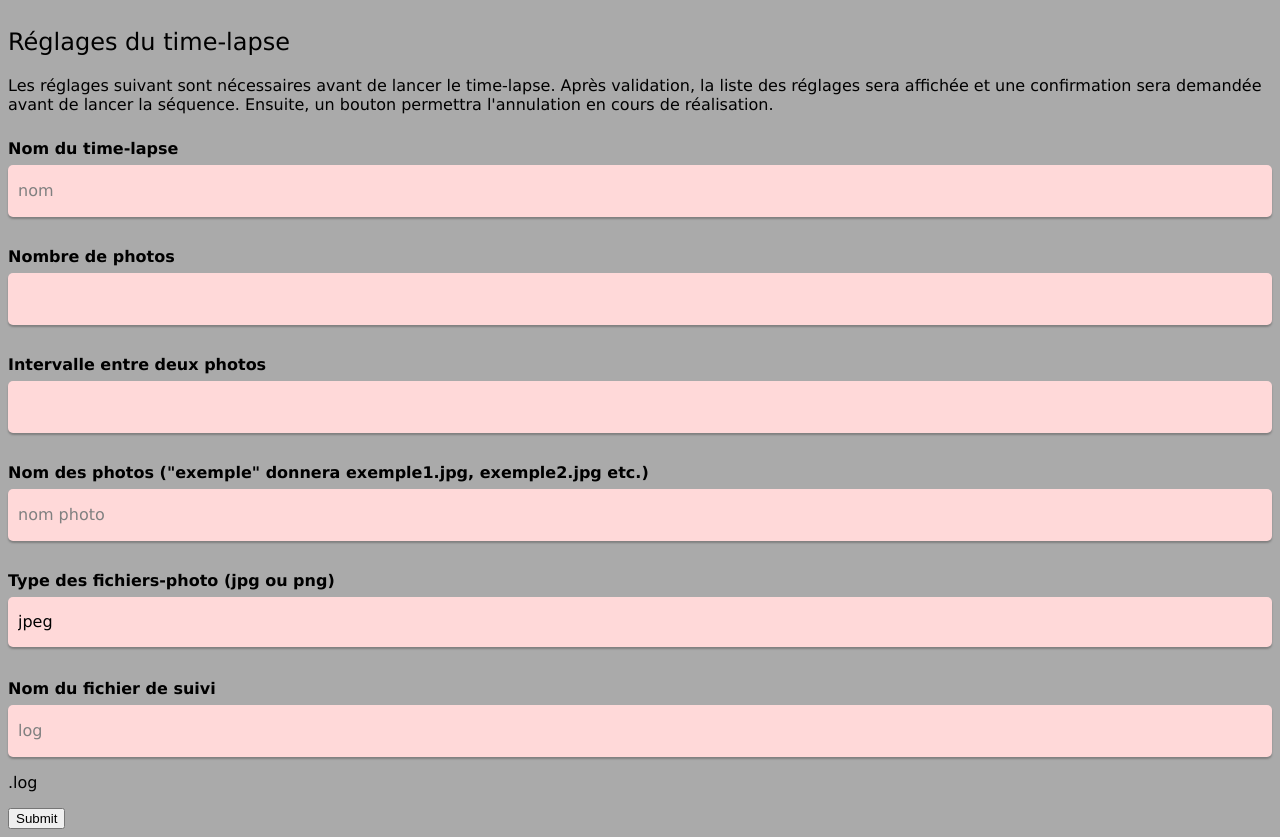
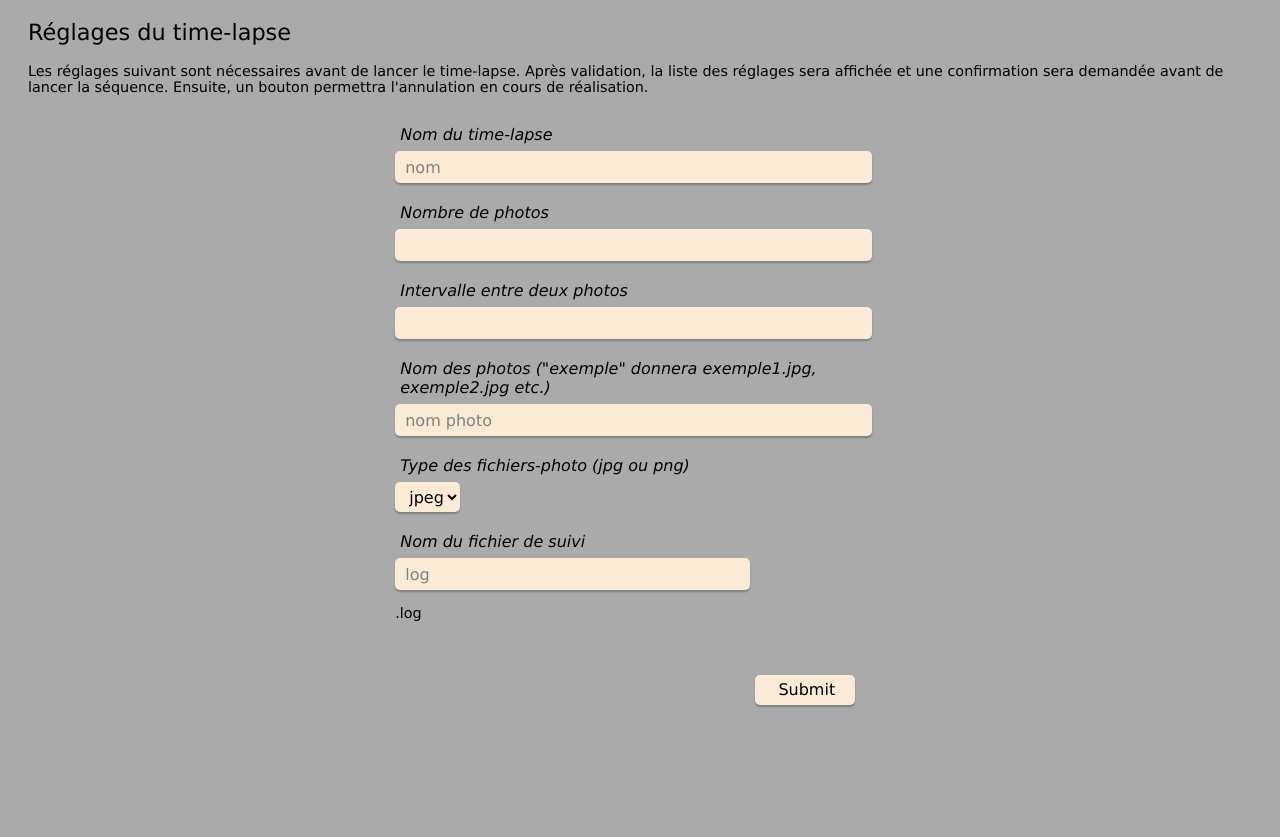
Before and after one commit to aravisPower/plantTimeLapse, a PHP site: page / in a window 1280 px wide. After the commit the page ends 707 px from the top, so only its background shows below. Run offline with PHP 8.4, Linux system fonts and the light colour scheme.

Commit message:
sans flexbox

```diff
--- a/WebApp/styles.css
+++ b/WebApp/styles.css
@@ -1,81 +1,68 @@
 body {
 background: #AAAAAA;
 font-family: Verdana, "sans-serif";
-display: flex;
-justify-content: center;
+padding-left: 20px;
+padding-right: 20px;
 }
 
 section h1 {
 font-weight: 500;
+font-size: 1.4em;
 }
 
 section p {
 font-weight: 300;
+font-size:0.9em;
 }
 
-form div {
-width: 100%;
-display: flex;
-flex-direction: column;
-min-height: 83px;
-margin-top: 25px;
+form {
+	width: 40%;
+	min-width: 400px;
+	margin: 30px auto;
 }
 
-form div > label {
-margin-bottom: 7px;
-font-weight: 600;
+form label {
+margin: 20px 5px 7px 5px;
+font-weight: 400;
+display: block;
+font-style: italic;
 }
 
-form div > input, form div > select {
-background: #FFD9D9;
+form input, form select {
+background-color: antiquewhite;
 border: none;
 border-radius: 5px;
-font-size: 16px;
-font-weight: 500;
+font-size: 1em;
+font-weight: 300;
 font-family: Verdana, "sans-serif";
 box-shadow: 0px 2px 2px 0px rgba(0,0,0,0.25);
-}
-
-form div > input, form div > select {
-height: 50px;
+height: 30px;
 padding-left: 10px;
 }
 
-form div > select {
-appearance: none;
-background-size: 15px;
-background-position: right 10px top 50%;
-background-repeat: no-repeat;
+form input {
+	width: 95%;
 }
 
-
-form div > input::placeholder {
-color: grey;
+form input#log {
+	width: 70%;
 }
 
-form div > select:invalid {
-color: white;
+form p#suffixe {
+	display: inline;
 }
 
-form div > select option {
-background: white;
-color: #303030;
+form input::placeholder {
+	color: grey;
 }
 
-form div:last-child {
-align-items:center;
-margin-top: 20px;
+form select:invalid {
+	color: white;
 }
 
-form submit {
-width: 450px;
-max-width: 500px;
-height: 60px;
-font-weight: 700;
-font-size: 28px;
-background: white;
-border: rgba(48, 48, 48, 0.5) solid 1px;
-border-radius: 5px;
-box-shadow: 0px 4px 4px 0px rgba(0,0,0,0.25);
-color: #303030;
+form input[type="submit"] {
+/*display: block;*/
+width: 100px;
+margin: 40px 30px 0px 0px;
+float: right;
 }
```
